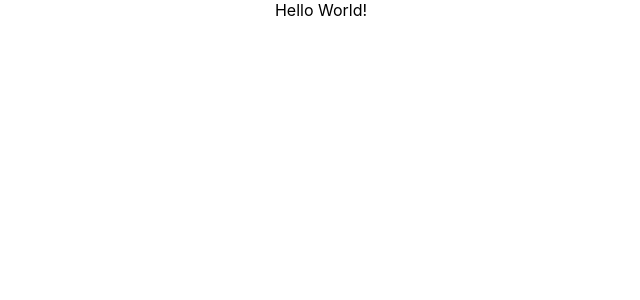
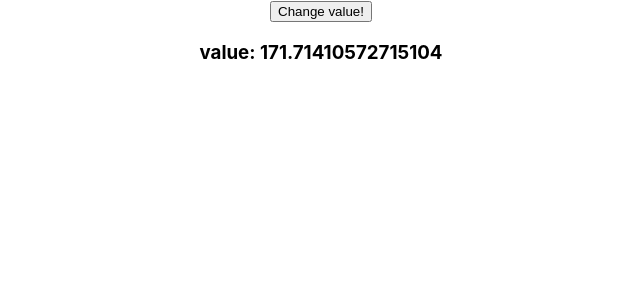
Before and after one commit to tgmrks/react-hooks, a React (Create React App) app: page / in a window 1280 px wide. Shown: the top 300 px of the page, without its empty margins (319-959 px from the left). Built offline with nearby package versions, Linux system fonts and the light colour scheme.

Commit message:
useLayoutEffect example

```diff
--- a/src/App.js
+++ b/src/App.js
@@ -1,9 +1,10 @@
 import './App.css';
+import Layout from './Layout';
 
 function App() {
   return (
     <div className="App">
-      Hello World!
+      <Layout />
     </div>
   );
 }
--- /dev/null
+++ b/src/Layout.jsx
@@ -0,0 +1,21 @@
+import React, { useEffect, useLayoutEffect, useState } from 'react';
+
+function Layout() {
+    const [value, setValue] = useState(0);
+
+    useLayoutEffect(() => {
+        if (value === 0)
+            setValue(10 + Math.random() * 200);
+    }, [value]);
+
+    console.log("render: ", value);
+
+    return(
+        <div>
+            <button onClick={() => setValue(0)}>Change value!</button>
+            <h3>value: {value}</h3>
+        </div>
+    );
+}
+
+export default Layout;
```
